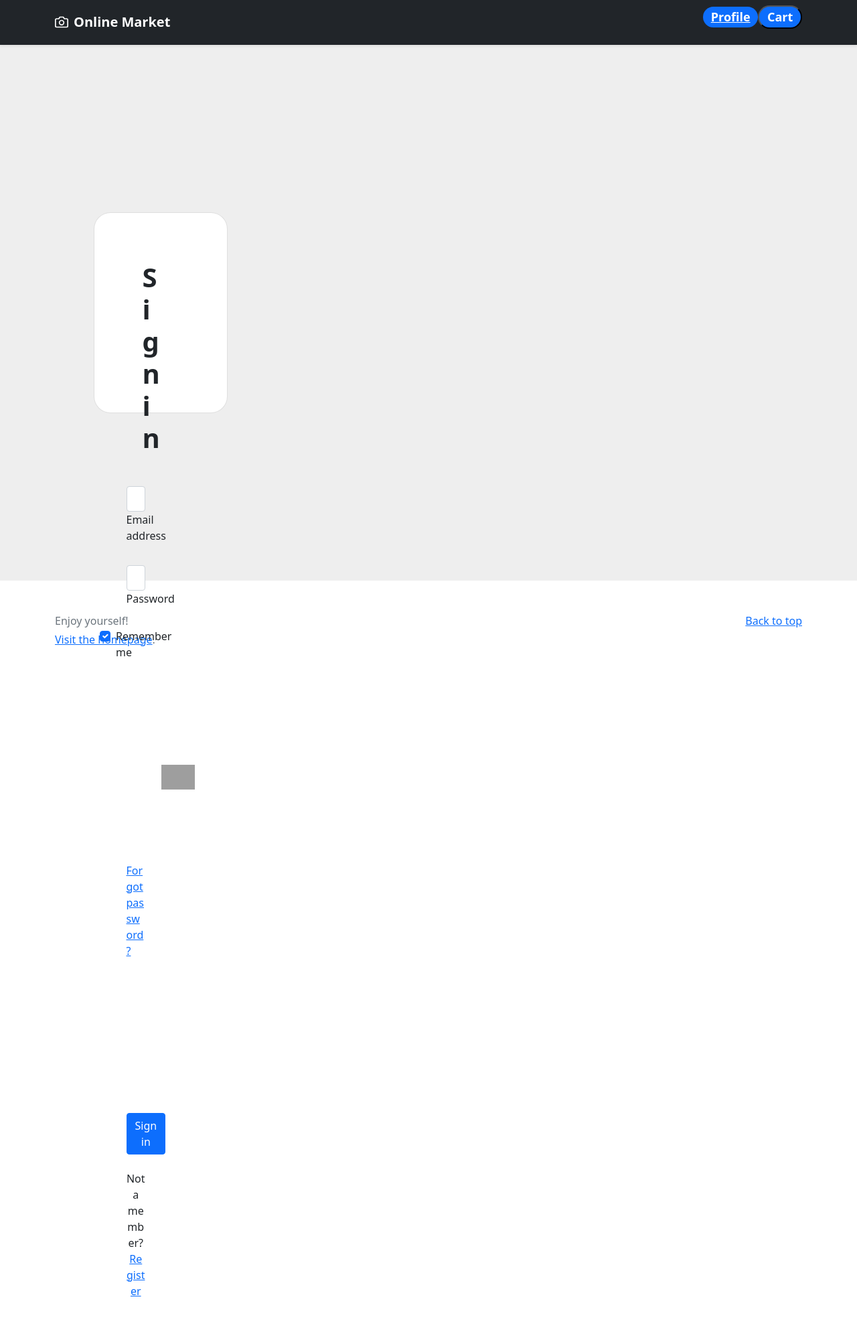
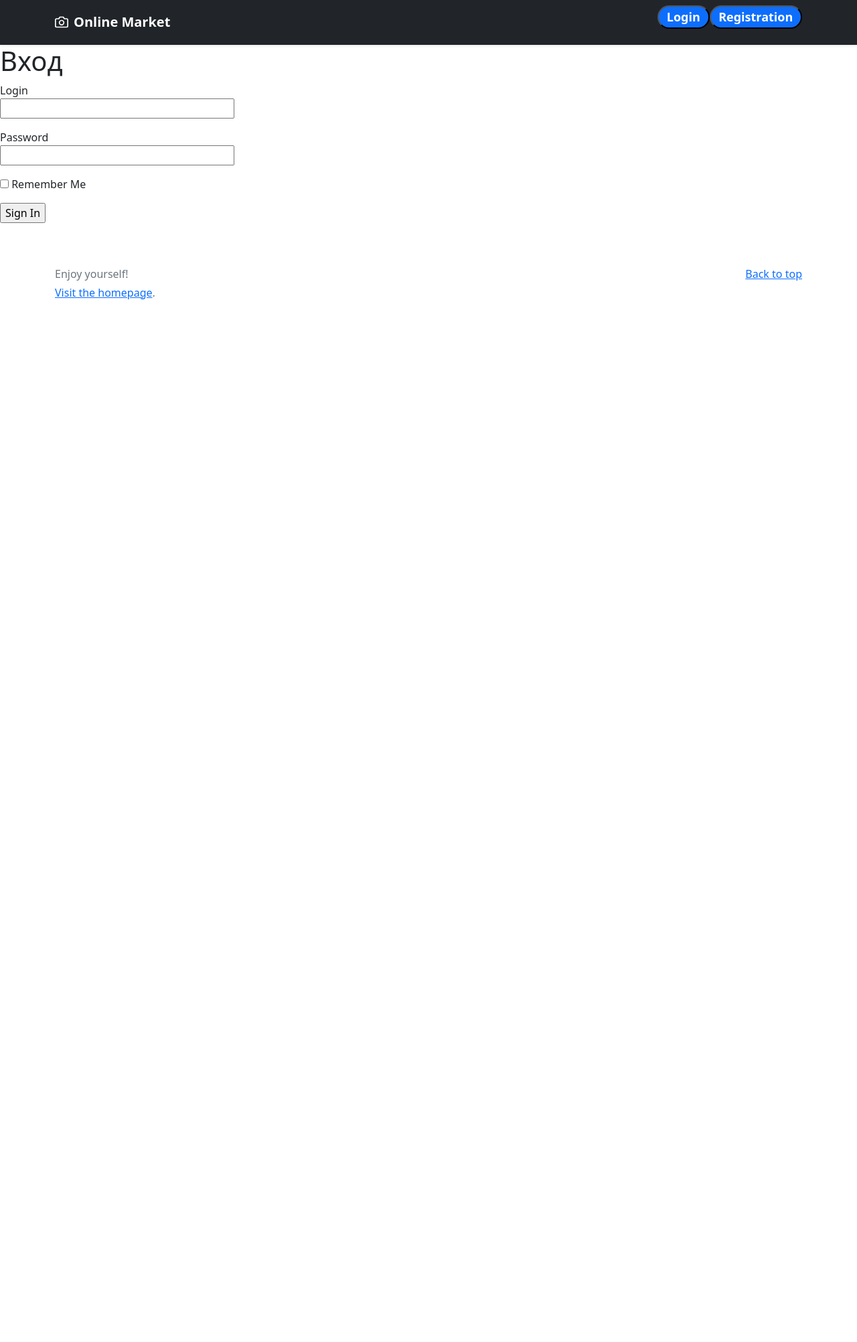
Before and after one commit to Tim-Shelll/RecoMarket, a Flask app: page /login in a window 1280 px wide. Shown: the whole page at 67% size. After the commit the page ends 447 px from the top, so only its background shows below. Run offline with Flask 3, Linux system fonts and the light colour scheme; parts of the project's set-up code (start-up, migrations or seed data) failed here and were passed over; grey boxes are pictures that could not be loaded.

Commit message:
Created User and Updated Data

```diff
--- /dev/null
+++ b/forms.py
@@ -0,0 +1,30 @@
+from flask_wtf import FlaskForm
+from wtforms import StringField, PasswordField, BooleanField, SubmitField, SelectField
+from wtforms.validators import DataRequired
+
+
+class LoginForm(FlaskForm):
+
+    firstname = StringField('Firstname')
+    surname = StringField('Surname')
+    lastname = StringField('Lastname')
+
+    login = StringField('Login', validators=[DataRequired()])
+    password = PasswordField('Password')
+    remember_me = BooleanField('Remember Me')
+    submit = SubmitField('Sign In')
+
+
+class RegistrationForm(FlaskForm):
+
+    firstname = StringField('Firstname')
+    surname = StringField('Surname')
+    lastname = StringField('Lastname')
+
+    email = StringField('Email', validators=[DataRequired()])
+    login = StringField('Login')
+
+    password = PasswordField('Password')
+    password_repeat = PasswordField('Repeat Password')
+    remember_me = BooleanField('Remember Me')
+    submit = SubmitField('Registry')
--- a/main.py
+++ b/main.py
@@ -1,33 +1,55 @@
+#region Import
+
 from datetime import datetime, timezone
 from flask import Flask, render_template, request, redirect
 from sqlalchemy.sql import text
+from flask_sqlalchemy import SQLAlchemy
+from forms import LoginForm, RegistrationForm
+from flask_login import logout_user, current_user, login_user, UserMixin, LoginManager
+from werkzeug.security import generate_password_hash, check_password_hash
 
-from model import *
 from templates import ORDERS_TO_USER
 from helpers import get_valid_order
 
+#endregion
 
 
+#region Application
+
+__table_args__ = {'extend_existing': True}
+
 site = Flask(__name__)
+site.config['SECRET_KEY'] = "I'm Andrey"
 site.config['SQLALCHEMY_DATABASE_URI'] = 'sqlite:///shop.db'
 site.config['SQLALCHEMY_TRACK_MODIFICATIONS'] = False
 
-# site.config['MAIL_SERVER'] = 'smtp.googlemail.com'
-# site.config['MAIL_PORT'] = 587
-# site.config['MAIL_USE_TLS'] = True
-# site.config['MAIL_USERNAME'] = 'youmail@gmail.com'
-# site.config['MAIL_DEFAULT_SENDER'] = 'youmail@gmail.com'
-# site.config['MAIL_PASSWORD'] = 'password'
+login_manager = LoginManager()
+login_manager.init_app(site)
 
-# manager = Manager(site)
-# manager.add_command('db', MigrateCommand)
-
-# migrate = Migrate(site, db)
-# mail = Mail(site)
-# login_manager = LoginManager(site)
+#endregion
 
 
+#region Database
+
 db = SQLAlchemy(site)
+
+class User(UserMixin, db.Model):
+    id = db.Column(db.Integer(), primary_key=True)
+    username = db.Column(db.String(120), index=True)
+    email = db.Column(db.String(120), index=True, unique=True)
+    login = db.Column(db.String(120), index=True)
+    password_hash = db.Column(db.String(128))
+    photo = db.Column(db.String, default=None)
+    created_on = db.Column(db.DateTime(), default=datetime.now(timezone.utc))
+
+    def set_password(self, password):
+        self.password_hash = generate_password_hash(password)
+
+    def check_password(self, password):
+        return check_password_hash(self.password_hash, password)
+
+    def __repr__(self):
+        return "<{}:{}>".format(self.id, self.username)
 
 
 class Product(db.Model):
@@ -58,25 +80,27 @@ class ItemsInOrder(db.Model):
     numItems = db.Column(db.Integer, nullable=False)
 
 
-class User(db.Model):
-    id = db.Column(db.Integer(), primary_key=True)
-    name = db.Column(db.String(100))
-    username = db.Column(db.String(50), nullable=False, unique=True)
-    email = db.Column(db.String(100), nullable=False, unique=True)
-    password_hash = db.Column(db.String(100), nullable=False)
-    created_on = db.Column(db.DateTime(), default=datetime.now(timezone.utc))
-    updated_on = db.Column(db.DateTime(), default=datetime.now(timezone.utc), onupdate=datetime.now(timezone.utc))
+#endregion
 
-    def __repr__(self):
-        return "<{}:{}>".format(self.id, self.username)
 
+#region Redirect
+
+@login_manager.user_loader
+def load_user(user):
+    return User.query.get(int(user))
+
+@site.route('/logout')
+def logout():
+    logout_user()
+    return redirect('index')
 
 
 @site.route('/')
+@site.route('/index')
 def index():
-    items = Product.query.order_by(Product.price).all()
+    products = Product.query.order_by(Product.price).all()
     recomendations = Product.query.order_by(Product.img).limit(4)
-    return render_template('index.html', products=items, recomendations=recomendations)
+    return render_template('index.html', products=products, recomendations=recomendations)
 
 
 @site.route('/checkout')
@@ -84,21 +108,10 @@ def checkout():
     return render_template('cart.html')
 
 
-@site.route('/register')
-def register():
-    return render_template('register.html')
-
-
-@site.route('/login')
-def login():
-    return render_template('login.html')
-
-
 @site.route('/history_orders/<int:user_id>')
 def history_orders(user_id):
     purchases = Order.select_data_order_to_user(user_id)
     history = get_valid_order(purchases)
-    print(history)
 
     return render_template('history.html', history=history)
 
@@ -108,29 +121,42 @@ def history_order():
     return render_template('history.html')
 
 
-@site.route('/create', methods=['POST', 'GET'])
-def create():
-    if request.method == "POST":
-        title = request.form['title']
-        price = request.form['price']
+@site.route('/login', methods=['POST', 'GET'])
+def signin():
+    form = LoginForm()
+    """if not current_user.is_authenticated:
+        form = LoginForm()
+        if request.method == 'POST':
+            return redirect('/index')
 
-        item = Product(title=title, price=price)
+        return render_template('login.html', form=form)
+    else:
+        return redirect('/index')"""
+    return render_template('login.html', form=form)
 
-        try:
-            db.session.add(item)
-            db.session.commit()
-            return redirect('/')
-        except:
-            return "Error"
+
+
+@site.route('/registration', methods=['POST', 'GET'])
+def registration():
+    form = RegistrationForm()
+    """if not current_user.is_authenticated:
+        form = RegistrationForm()
+        message = ""
+        if request.method == 'POST':
+            return redirect('/index')
+
+        return render_template('registration.html', form=form)
     else:
-        return render_template('create.html')
+        return redirect('/index')"""
+    return render_template('registration.html', form=form)
+#endregion
 
 
 if __name__ == "__main__":
     site.run(debug=True)
 
 # Завтрашние задачи
-# Отцентрировать изображения продуктов в карточках
-# Создать страничку сайта с историей покупок пользователя, чтобы была видна статистика ( история заказов, не товаров )
-# Разобраться с выгрузкой рекомендаций по модели
-# Автоматизировать работу базы данных по заполнению данными о товарах и рекоменддациях
+# ✔ Отцентрировать изображения продуктов в карточках
+# ️✔ Создать страничку сайта с историей покупок пользователя, чтобы была видна статистика ( история заказов, не товаров )
+# ️✔ Автоматизировать работу базы данных по заполнению данными о товарах и рекоменддациях
+# ️Разобраться с выгрузкой рекомендаций по модели
--- a/model.py
+++ /dev/null
@@ -1,2 +0,0 @@
-from flask_sqlalchemy import SQLAlchemy
-from main import site
--- a/requirements.txt
+++ b/requirements.txt
@@ -2,3 +2,5 @@ flask
 flask_login
 flask_sqlalchemy
 pandas
+flask_wtf
+wtforms
--- a/static/style.css
+++ b/static/style.css
@@ -7,8 +7,18 @@
 .col {
     height: 350px;
     width: auto;
+    margin: 25px 5px 0 5px;
+    transition: .5s;
+}
+
+.col:hover {
+    transform: scale(1.025);
+    cursor: pointer;
 }
 
 .row > .card-text {
-    width: 300px;
+    margin-top: 25px;
+    margin-left: 25px;
+    width: 100px;
+
 }
--- a/templates.py
+++ b/templates.py
@@ -7,4 +7,5 @@ ORDERS_TO_USER = """
     ) t
 
     WHERE t.client = {user_id}
+    ORDER BY 5
 """
--- a/templates/base.html
+++ b/templates/base.html
@@ -18,12 +18,20 @@
         <svg xmlns="http://www.w3.org/2000/svg" width="20" height="20" fill="none" stroke="currentColor" stroke-linecap="round" stroke-linejoin="round" stroke-width="2" aria-hidden="true" class="me-2" viewBox="0 0 24 24"><path d="M23 19a2 2 0 0 1-2 2H3a2 2 0 0 1-2-2V8a2 2 0 0 1 2-2h4l2-3h6l2 3h4a2 2 0 0 1 2 2z"></path><circle cx="12" cy="13" r="4"></circle></svg>
         <strong>Online Market</strong>
       </a>
+        {% if not current_user.is_authenticated %}
+        <h4 class="d-flex justify-content-around align-items-center mb-3">
+            <a href="/login">
+                <button class="badge bg-primary rounded-pill">Login</button>
+            </a>
+            <a href="/registration">
+                <button class="badge bg-primary rounded-pill">Registration</button>
+            </a>
+        </h4>
+        {% else %}
         <h4 class="d-flex justify-content-around align-items-center mb-3">
             <a href="/history_orders" class="badge bg-primary rounded-pill">Profile</a>
-            <a href="/checkout">
-                <button class="badge bg-primary rounded-pill">Cart</button>
-            </a>
         </h4>
+        {% endif %}
     </div>
   </div>
 </header>
--- a/templates/login.html
+++ b/templates/login.html
@@ -1,71 +1,21 @@
 {% extends 'base.html' %}
 
-{% block title %}
+{% block body %}
+
 <title>Login Form</title>
+
+<div class="form">
+    <h1>Вход</h1>
+
+    {% if message %}
+      {{ message }}
+    {% endif %}
+    <form action="" method="post" novalidate>
+        {{ form.hidden_tag() }}
+        <p> {{ form.login.label }}<br> {{ form.login(size=32) }} </p>
+        <p> {{ form.password.label }}<br> {{ form.password(size=32) }} </p>
+        <p> {{ form.remember_me() }} {{ form.remember_me.label }} </p>
+        <p> {{ form.submit() }} </p>
+    </form>
+</div>
 {% endblock %}
-
-{% block body %}
-<section class="vh-100" style="background-color: #eee;">
-  <div class="container h-100">
-    <div class="row d-flex justify-content-center align-items-center h-100">
-      <div class="col-lg-12 col-xl-11">
-        <div class="card text-black" style="border-radius: 25px;">
-          <div class="card-body p-md-5">
-            <div class="row justify-content-center">
-              <div class="col-md-10 col-lg-6 col-xl-5 order-2 order-lg-1">
-
-                <p class="text-center h1 fw-bold mb-5 mx-1 mx-md-4 mt-4">Sign in</p>
-
-                <form>
-                  <!-- Email input -->
-                  <div class="form-outline mb-4">
-                    <input type="email" id="form2Example1" class="form-control" />
-                    <label class="form-label" for="form2Example1">Email address</label>
-                  </div>
-
-                  <!-- Password input -->
-                  <div class="form-outline mb-4">
-                    <input type="password" id="form2Example2" class="form-control" />
-                    <label class="form-label" for="form2Example2">Password</label>
-                  </div>
-
-                  <!-- 2 column grid layout for inline styling -->
-                  <div class="row mb-4">
-                    <div class="col d-flex justify-content-center">
-                      <!-- Checkbox -->
-                      <div class="form-check">
-                        <input class="form-check-input" type="checkbox" value="" id="form2Example31" checked />
-                        <label class="form-check-label" for="form2Example31"> Remember me </label>
-                      </div>
-                    </div>
-
-                    <div class="col">
-                      <!-- Simple link -->
-                      <a href="#!">Forgot password?</a>
-                    </div>
-                  </div>
-
-                  <!-- Submit button -->
-                  <button type="button" class="btn btn-primary btn-block mb-4">Sign in</button>
-
-                  <!-- Register button -->
-                  <div class="text-center">
-                    <p>Not a member? <a href="/register">Register</a></p>
-                  </div>
-                </form>
-
-              </div>
-              <div class="col-md-10 col-lg-6 col-xl-7 d-flex align-items-center order-1 order-lg-2">
-
-                <img src="https://mdbcdn.b-cdn.net/img/Photos/new-templates/bootstrap-registration/draw1.webp"
-                  class="img-fluid" alt="Sample image">
-
-              </div>
-            </div>
-          </div>
-        </div>
-      </div>
-    </div>
-  </div>
-</section>
-{% endblock %}
--- /dev/null
+++ b/test.py
@@ -0,0 +1,4 @@
+from main import site, db
+
+with site.app_context():
+    db.create_all()
```
Also changed, not shown: refactor_data.py (+35 -5 lines), instance/shop.db.
